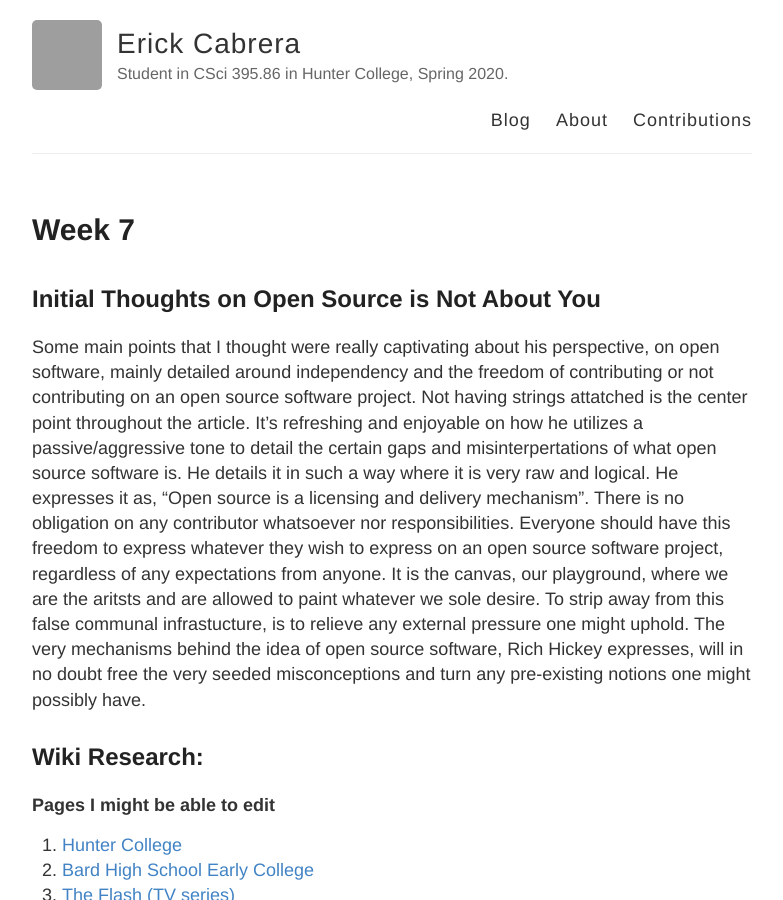
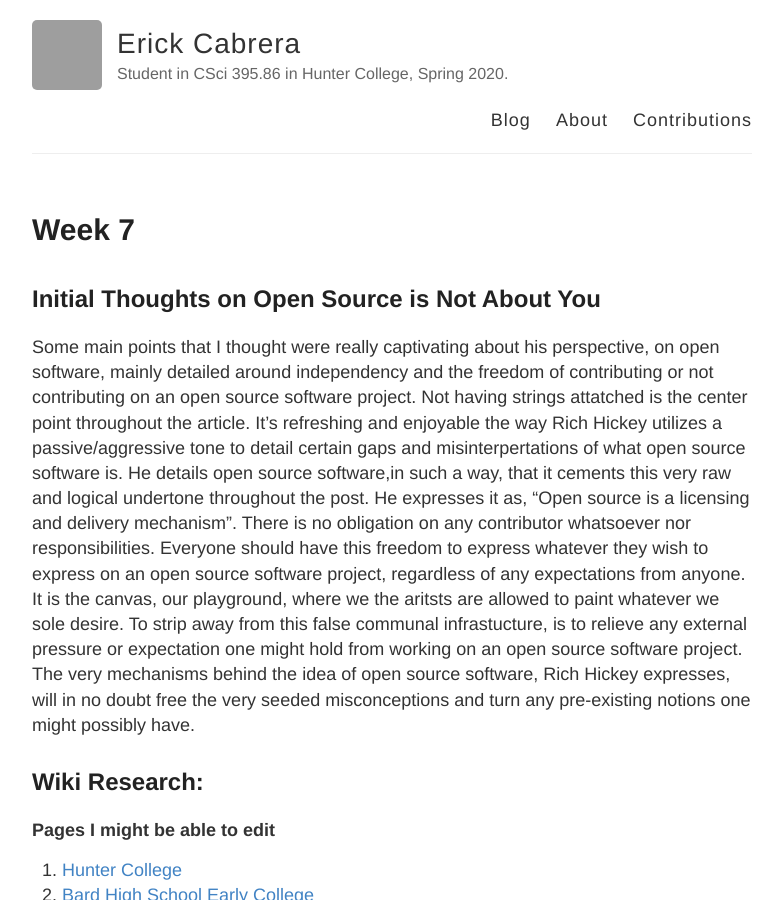
Before and after one commit to hunter-college-ossd-spr-2020/MarceloDamian-weekly, a Jekyll site: the page built from _posts/2020-03-15-week07.md, in a window 1280 px wide and 900 px high. Shown: the whole window, without its empty margins (248-1031 px from the left). Built offline with Jekyll 4.4.1, drawn with Linux system fonts in a browser that asks for light colours; grey boxes are pictures that could not be loaded.

Commit message:
Update 2020-03-15-week07.md

```diff
--- a/_posts/2020-03-15-week07.md
+++ b/_posts/2020-03-15-week07.md
@@ -4,7 +4,7 @@ title: Week 7
 ---
 
 ## Initial Thoughts on Open Source is Not About You
-  Some main points that I thought were really captivating about his perspective, on open software, mainly detailed around independency and the freedom of contributing or not contributing on an open source software project. Not having strings attatched is the center point throughout the article. It's refreshing and enjoyable on how he utilizes a passive/aggressive tone to detail the certain gaps and misinterpertations of what open source software is. He details it in such a way where it is very raw and logical. He expresses it as, "Open source is a licensing and delivery mechanism". There is no obligation on any contributor whatsoever nor responsibilities. Everyone should have this freedom to express whatever they wish to express on an open source software project, regardless of any expectations from anyone. It is the canvas, our playground, where we are the aritsts and are allowed to paint whatever we sole desire. To strip away from this false communal infrastucture, is to relieve any external pressure one might uphold. The very mechanisms behind the idea of open source software, Rich Hickey expresses, will in no doubt free the very seeded misconceptions and turn any pre-existing notions one might possibly have.
+  Some main points that I thought were really captivating about his perspective, on open software, mainly detailed around independency and the freedom of contributing or not contributing on an open source software project. Not having strings attatched is the center point throughout the article. It's refreshing and enjoyable the way Rich Hickey utilizes a passive/aggressive tone to detail certain gaps and misinterpertations of what open source software is. He details open source software,in such a way, that it cements this very raw and logical undertone throughout the post. He expresses it as, "Open source is a licensing and delivery mechanism". There is no obligation on any contributor whatsoever nor responsibilities. Everyone should have this freedom to express whatever they wish to express on an open source software project, regardless of any expectations from anyone. It is the canvas, our playground, where we the aritsts are allowed to paint whatever we sole desire. To strip away from this false communal infrastucture, is to relieve any external pressure or expectation one might hold from working on an open source software project. The very mechanisms behind the idea of open source software, Rich Hickey expresses, will in no doubt free the very seeded misconceptions and turn any pre-existing notions one might possibly have.
 
 ## Wiki Research:
 
```
